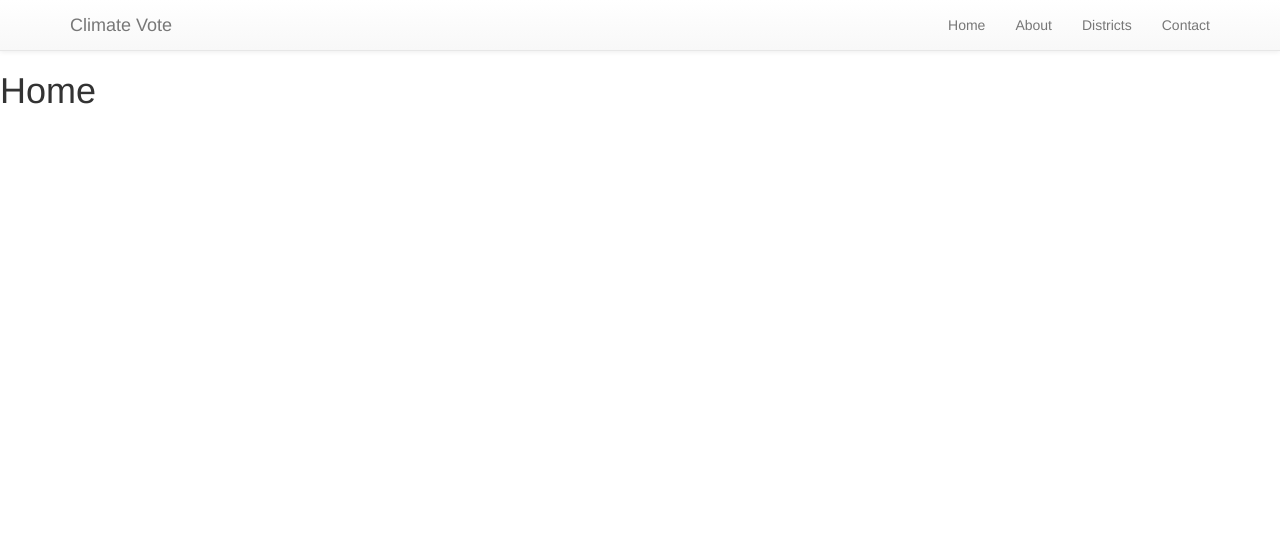
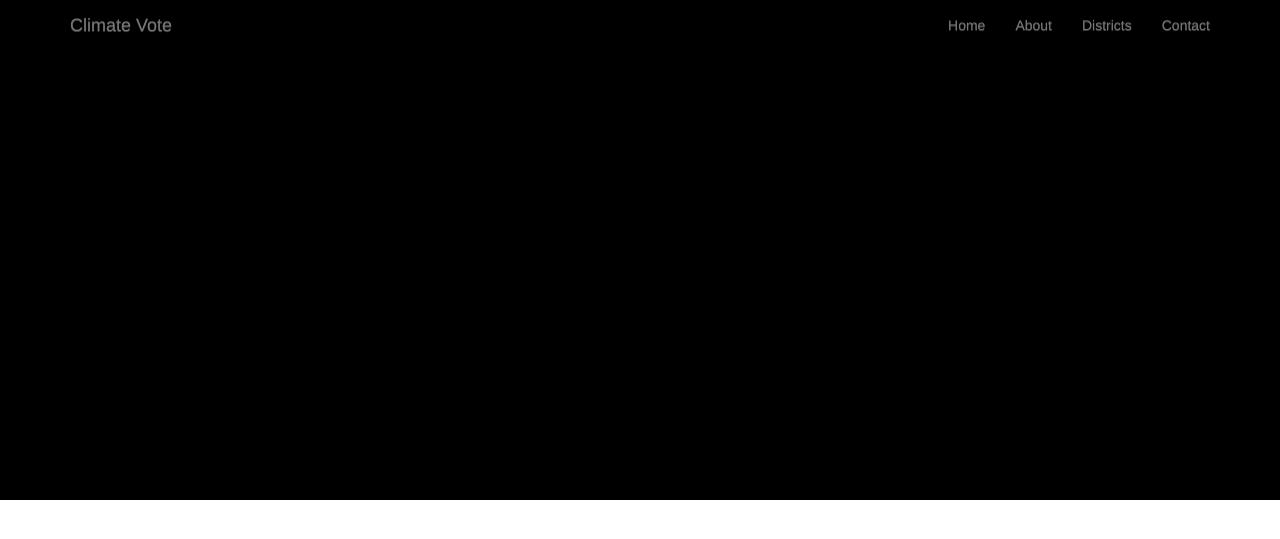
Before and after one commit to juliosandino/Bhacks2017, a Django app: page / in a window 1280 px wide. Shown: the top 539 px of the page. Run offline with Django 3.2, Linux system fonts and the light colour scheme; some libraries are stand-ins or nearby versions.

Commit message:
modified navbar and home file

```diff
--- a/src/candidates/static/css/base.css
+++ b/src/candidates/static/css/base.css
@@ -1,3 +1,15 @@
 h1 {
     font-family: Arial;
 }
+
+nav.navbar {
+    border-bottom: none;
+    box-shadow: none;
+    background-image: none;
+    margin-bottom: 0px;
+    background-color: transparent;
+    margin-bottom: -70px;
+    z-index: 10;
+    position: absolute;
+    width: 100%;
+}
--- /dev/null
+++ b/src/candidates/static/css/home.css
@@ -0,0 +1,7 @@
+div.banner {
+    height: 500px;
+    background-color: black;
+    width: 100%;
+    position: absolute;
+    z-index: -1;
+}
--- a/src/candidates/templates/home.html
+++ b/src/candidates/templates/home.html
@@ -1,13 +1,21 @@
 {% extends 'base.html' %}
+{% load staticfiles%}
+
+{% block style %}
+
+<link rel="stylesheet" type="text/css" href="{% static 'css/home.css' %}">
+
+
+{% endblock %}
 
 {% block title %}
 
-Climate Vote
+Home
 
 {% endblock %}
 
 {% block content %}
 
-<h1> Home </h1>
+<div class="banner"></div>
 
 {% endblock %}
```
